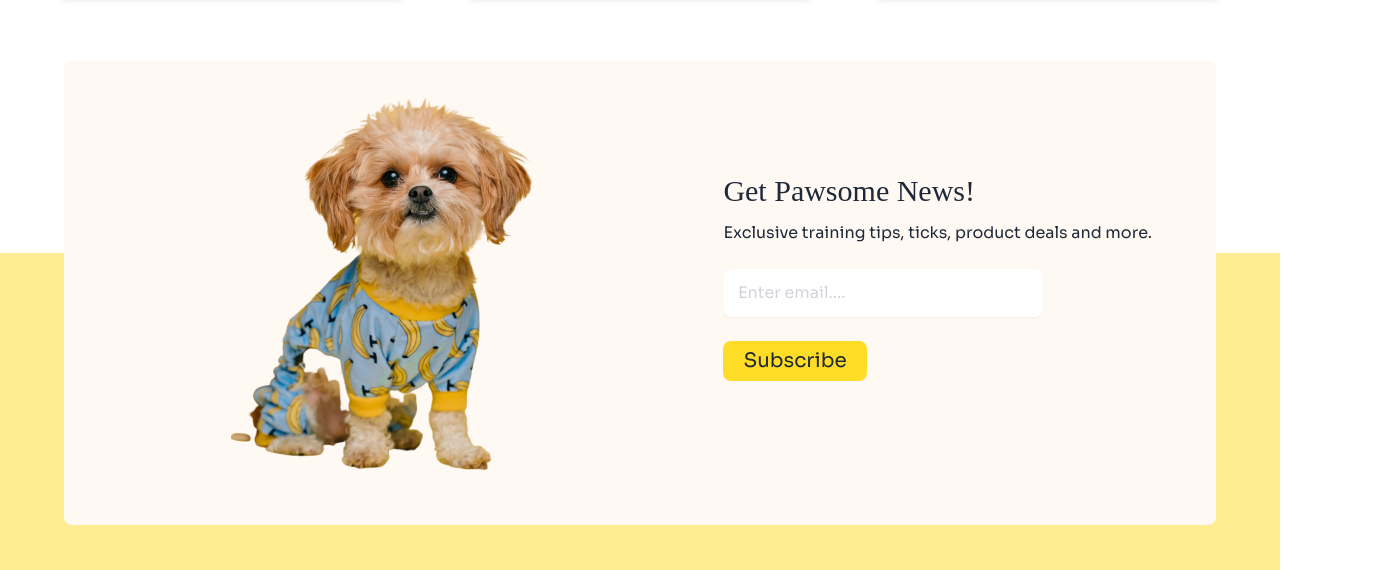
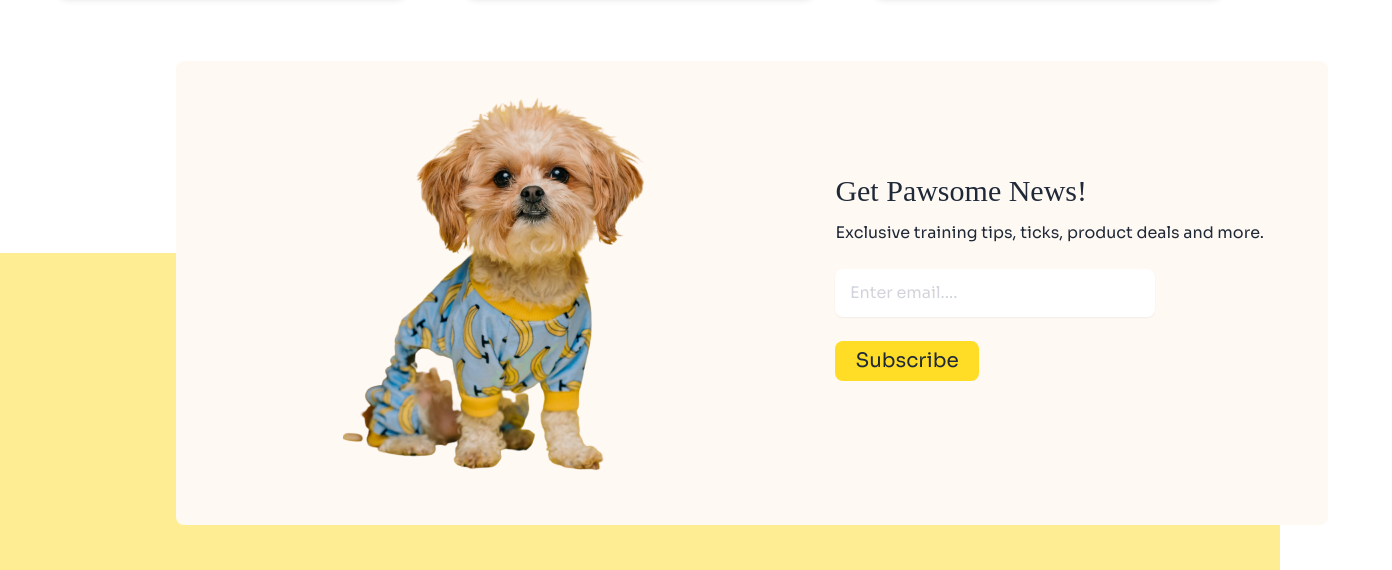
Before and after one commit to najmussakib2142/browse-pets-A03, a plain HTML site: page index.html in a window 1280 px wide. Shown: the part 3163-3733 px from the top of the page, 1392 px wide, since content can reach past the window. Drawn offline with nearby package versions, Linux system fonts and the light colour scheme; a web font is replaced by a local one.

Commit message:
check done

```diff
--- a/index.html
+++ b/index.html
@@ -758,7 +758,7 @@
     <footer class="relative">
       <!-- News section -->
 
-      <section class="md:container mx-auto px-4 lg:px-16 mt-24 lg:mb-28 absolute -top-72">
+      <section class="md:container mx-auto px-4 lg:px-16 mt-24 lg:mb-28 absolute -top-72 lg:left-28">
         <div
           class="lg:flex items-center rounded-lg lg:gap-12 lg:px-16 bg-[#FFF9F4]"
         >
@@ -791,7 +791,7 @@
 
       <!-- last section -->
 
-      <footer class="bg-[#ffed93] lg:flex justify-between pl-5 lg:px-24 lg:pb-20 py-10 lg:pt-80 pt-96">
+      <footer class="bg-[#ffed93] lg:flex justify-between pl-5 lg:px-44 lg:pb-20 py-10 lg:pt-80 pt-96">
         <!-- brand -->
         <div>
           <div class="flex gap-3 items-center font-medium">
```
